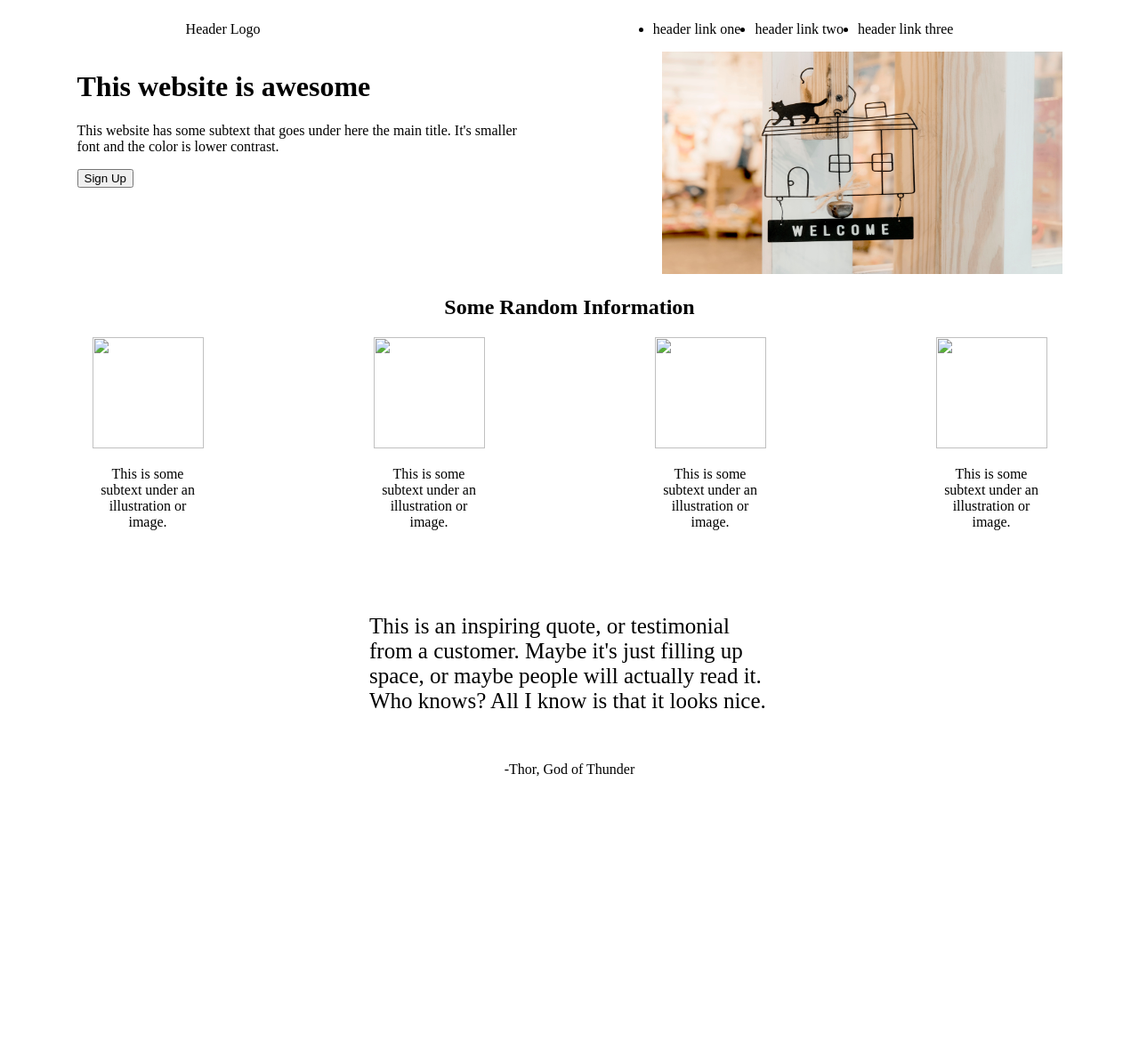
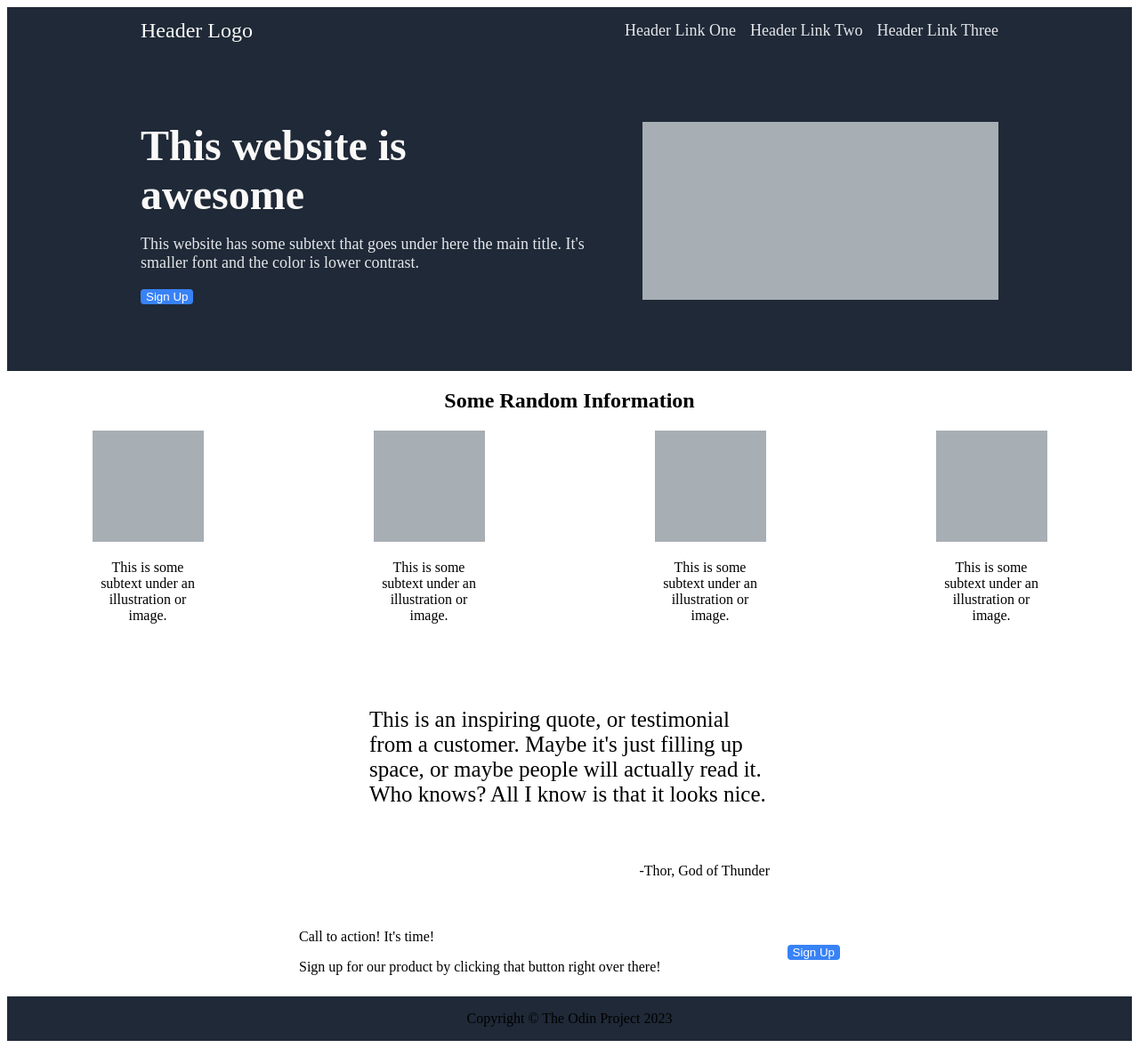
Before and after one commit to jhannq/Landing-Page, a plain HTML site: page index.html in a window 1280 px wide. Shown: the whole page at 89% size. Before the commit the page ends 898 px from the top, so only its background shows below. Drawn offline with Linux system fonts and the light colour scheme.

Commit message:
Add style to header  and hero section

```diff
--- a/index.html
+++ b/index.html
@@ -9,23 +9,28 @@
     <div class="body-container">
 
         <div class="header">
-            <p>Header Logo</p>
-            <ul>
-                <li>header link one</li>
-                <li>header link two</li>
-                <li>header link three</li>
-            </ul>
+            <div class="header-logo-container">
+                <p class="header-logo-text">Header Logo</p>
+            </div>
+            <div class="header-logo-links">
+                <ul>
+                    <li>Header Link One</li>
+                    <li>Header Link Two</li>
+                    <li>Header Link Three</li>
+                </ul>
+            </div>
+
         </div>
 
         <div class="first">
             <div class="left">
-                <h1>This website is awesome</h1>
-                <p>This website has some subtext that goes under here the main title. It's smaller font and
+                <h1 class="hero-main-text">This website is <br> awesome</h1>
+                <p class="hero-secondary-text">This website has some subtext that goes under here the main title. It's smaller font and
                     the color is lower contrast.</p>
                 <button>Sign Up</button>
             </div>
             <div class="right">
-                <img class="cat-welcome" src="../images/welcome.jpg" alt="Welcome sign with a cat decor">
+                <img class="cat-welcome" src="../images/hero-image.png" alt="Welcome sign with a cat decor">
             </div>
         </div>
 
@@ -33,19 +38,19 @@
             <h2>Some Random Information</h2>
             <div class="info-container">
                 <div class="info">
-                <img class="info-image" src="" alt="">
+                <img class="info-image" src="../images/hero-image.png" alt="">
                 <p class="info-text">This is some subtext under an illustration or image.</p>
             </div>
             <div class="info">
-                <img class="info-image" src="" alt="">
+                <img class="info-image" src="../images/hero-image.png" alt="">
                 <p class="info-text">This is some subtext under an illustration or image.</p>
             </div>
             <div class="info">
-                <img class="info-image" src="" alt="">
+                <img class="info-image" src="../images/hero-image.png" alt="">
                 <p class="info-text">This is some subtext under an illustration or image.</p>
             </div>
             <div class="info">
-                <img class="info-image" src="" alt="">
+                <img class="info-image" src="../images/hero-image.png" alt="">
                 <p class="info-text">This is some subtext under an illustration or image.</p>
             </div>
             </div>
@@ -55,13 +60,27 @@
             <div class="quote-container">
                 <p class="quote">This is an inspiring quote, or testimonial from a customer. Maybe it's just filling up space,
                     or maybe people will actually read it. Who knows? All I know is that it looks nice.</p>
-            </div>
-            <div class="author-container">
                 <p class="author">-Thor, God of Thunder</p>
             </div>
+        </div>
+
+        <div class="four">
+            <div class="form-container">
+                <div class="form-container-left">
+                    <p>Call to action! It's time!</p>
+                    <p>Sign up for our product by clicking that button right over there!</p>
+                </div>
+                <div class="form-container-right">
+                    <button>Sign Up</button>
+                </div>
+            </div>
+        </div>
+
+        <div class="footer">
+            <p class>Copyright &copy; The Odin Project 2023</p>
+        </div>
 
 
-        </div>
 
     </div>
 </body>
--- a/style.css
+++ b/style.css
@@ -5,8 +5,10 @@
 
 .header {
     display: flex;
-    justify-content: space-around;
     align-items: center;
+    justify-content: space-between;
+    padding-left: 150px;
+    padding-right: 150px;
 }
 
 ul {
@@ -15,13 +17,18 @@ ul {
 }
 
 .cat-welcome {
-    width: 450px;
-    height: 250px;
+    width: 400px;
+    height: 200px;
 }
 
 .first {
     display: flex;
-    justify-content: space-around;
+    align-items: center;
+    justify-content: space-between;
+    padding-left: 150px;
+    padding-right: 150px;
+    padding-top: 75px;
+    padding-bottom: 75px;
 }
 
 .left {
@@ -69,14 +76,66 @@ h2 {
 
 .quote-container {
     width: 450px;
-    height: 175px;
-}
-
-.author-container {
-    display: flex;
-    justify-content: flex-end;
+    height: 250px;
 }
 
 .author {
     text-align: right;
 }
+
+.four {
+    display: flex;
+    justify-content: center;
+    align-items: center;
+
+}
+
+.form-container {
+    width: 750px;
+    height: 100px;
+    display: flex;
+    justify-content: space-around;
+    align-items: center;
+}
+
+.footer{
+    display: flex;
+    justify-content: center;
+    align-items: center;
+}
+
+.header,
+.first,
+.footer {
+    background-color: #1F2937;
+}
+
+.header-logo-text {
+    font-size: 24px;
+    color: #F9FAF8;
+    margin: 0;
+}
+
+ul {
+    list-style-type: none;
+}
+
+li,
+.hero-secondary-text {
+    font-size: 18px;
+    color: #E5E7EB;
+}
+
+.hero-main-text {
+    font-size: 48px;
+    font-weight: extra-bold;
+    color: #FAF9F8;
+    margin: 0;
+}
+
+button{
+    background-color: #3882F6;
+    color: white;
+    border-radius: 4px;
+    border: 0;
+}
```
Also changed, not shown: images/hero-image.png (added).
